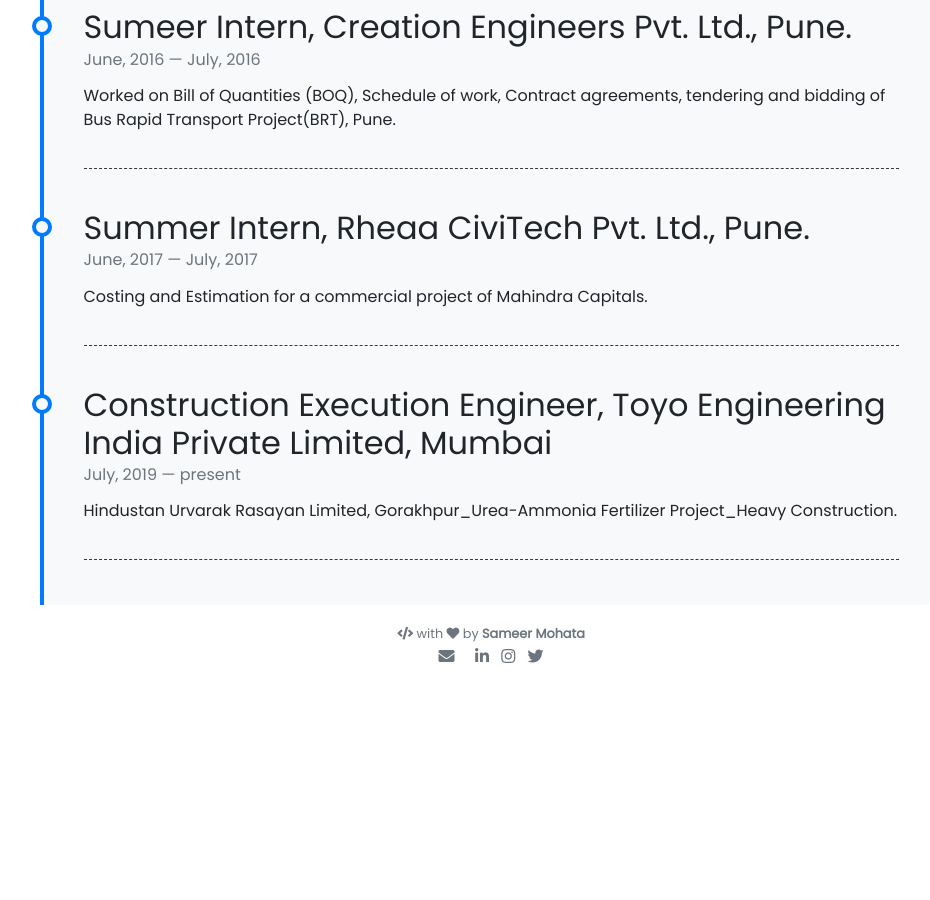
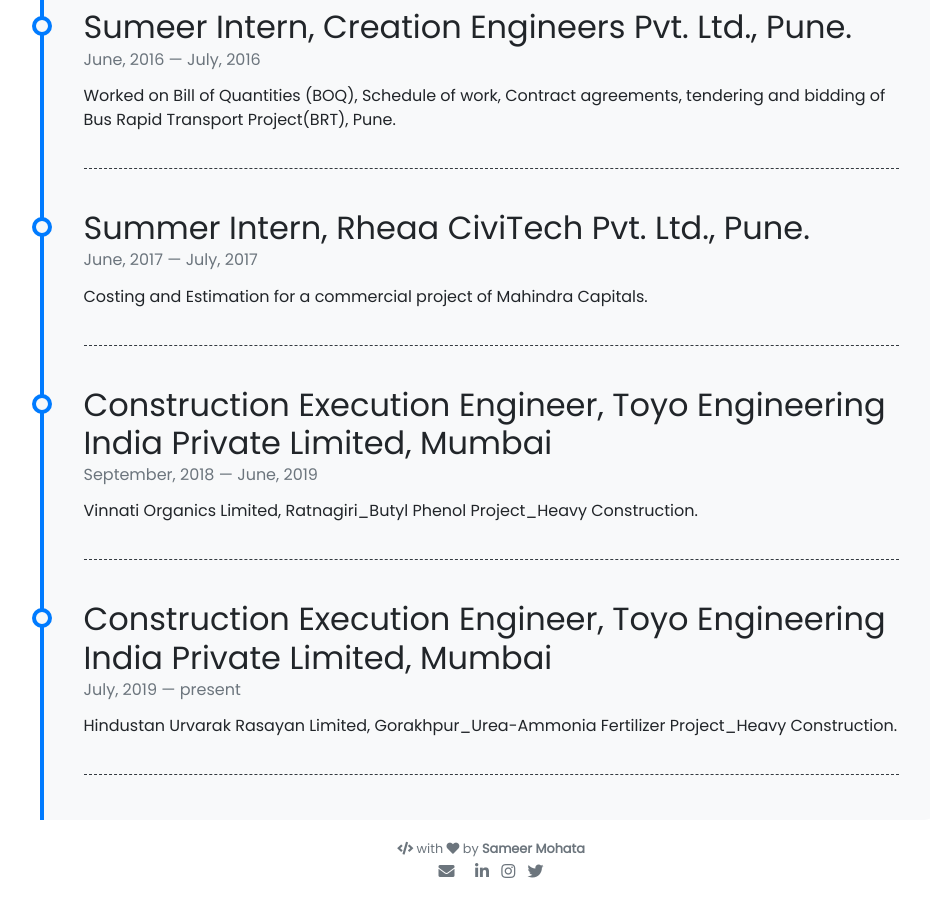
Before and after one commit to sameermohata/sameermohata.github.io, a Jekyll site: the page built from pages/about.md, in a window 1280 px wide and 900 px high, scrolled down 1093 px. Shown: the whole window, without its empty margins (149-1079 px from the left). Built offline with Jekyll 4.4.1, drawn with Linux system fonts in a browser that asks for light colours; nearby versions of some CDN libraries; before the commit the page ends 1778 px from its top, so only the background shows below that.

Commit message:
Update timeline.yml

```diff
--- a/_data/timeline.yml
+++ b/_data/timeline.yml
@@ -17,6 +17,8 @@
   from: September, 2018
   to: June, 2019
   description: Vinnati Organics Limited, Ratnagiri_Butyl Phenol Project_Heavy Construction.
+
+- title: Construction Execution Engineer, Toyo Engineering India Private Limited, Mumbai
   from: July, 2019
   to: present
   description: Hindustan Urvarak Rasayan Limited, Gorakhpur_Urea-Ammonia Fertilizer Project_Heavy Construction.
```
